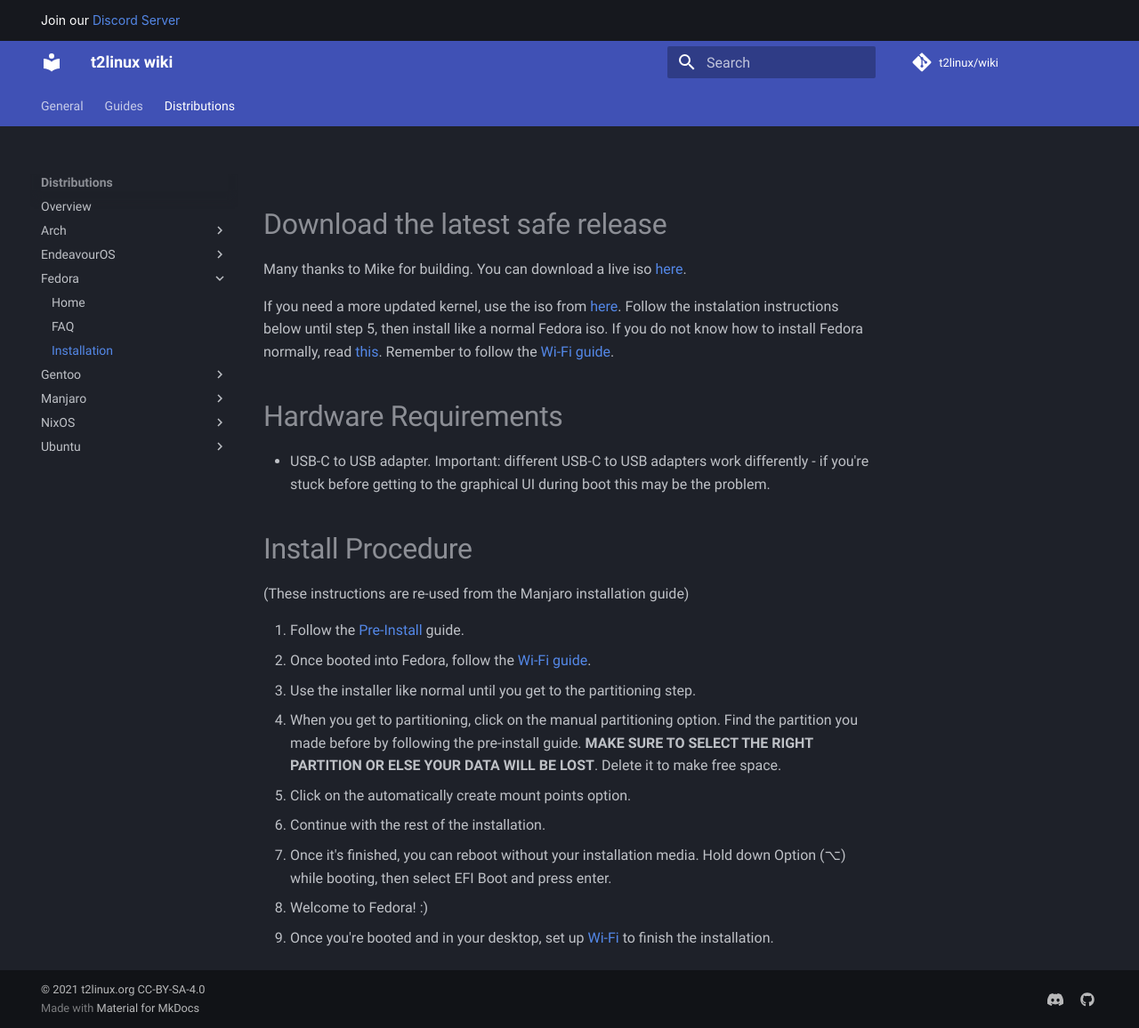
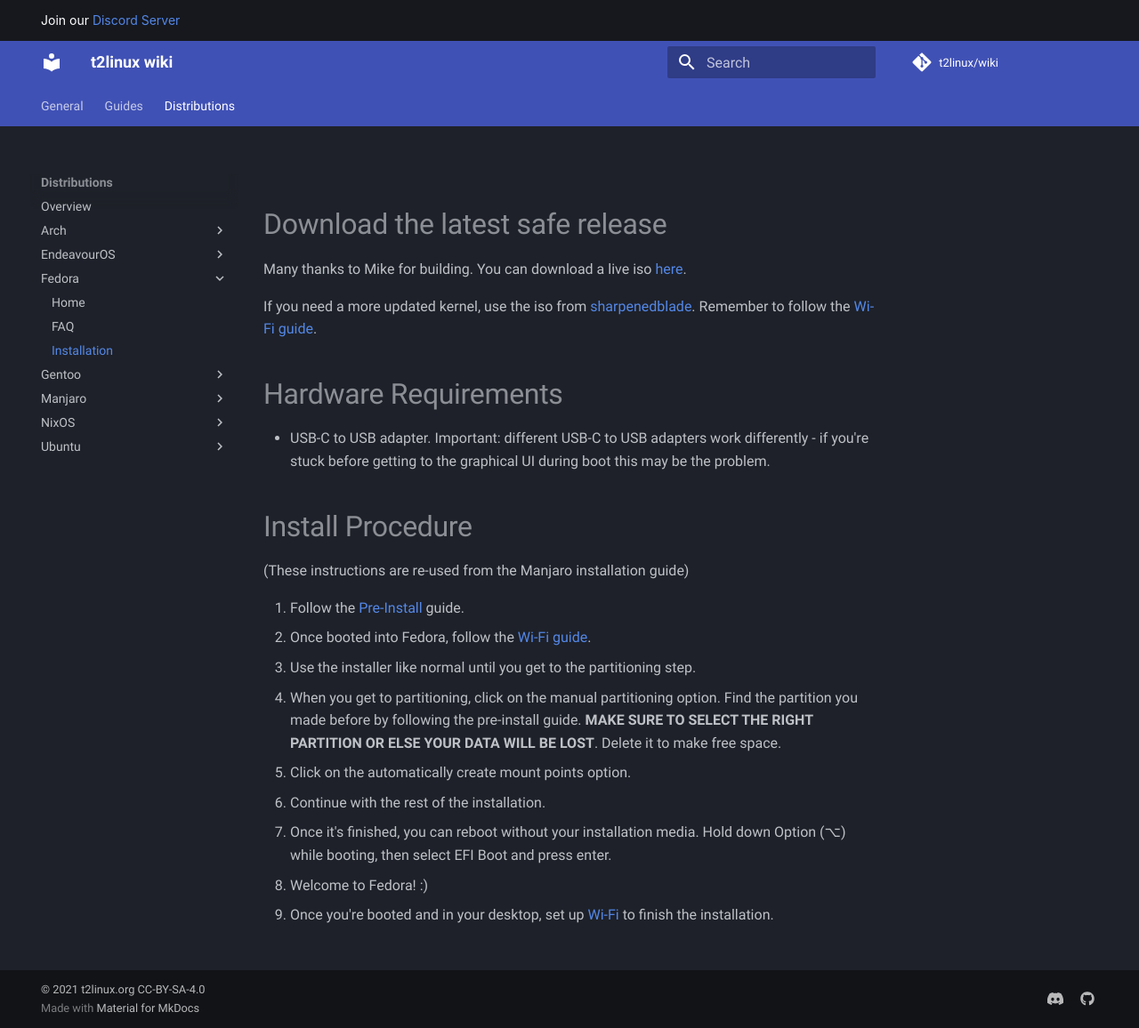
Before and after one commit to t2linux/wiki, an MkDocs documentation site: the page built from docs/distributions/fedora/installation.md, in a window 1280 px wide and 1156 px high. Shown: the whole window at 89% size. Built offline with MkDocs 1.6.1 and Material for MkDocs 9.7.7, drawn with Linux system fonts in a browser that asks for light colours; comment, search, counter and statistics services are not loaded.

Commit message:
Update instruction for sharpenedblade fedora ISO.

```diff
--- a/docs/distributions/fedora/installation.md
+++ b/docs/distributions/fedora/installation.md
@@ -2,7 +2,7 @@
 
 Many thanks to Mike for building. You can download a live iso [here](https://github.com/mikeeq/mbp-fedora).
 
-If you need a more updated kernel, use the iso from [here](https://github.com/sharpenedblade/t2linux-fedora-iso/releases). Follow the instalation instructions below until step 5, then install like a normal Fedora iso. If you do not know how to install Fedora normally, read [this](https://docs.fedoraproject.org/en-US/fedora/latest/install-guide/). Remember to follow the [Wi-Fi guide](https://wiki.t2linux.org/guides/wifi-bluetooth/).
+If you need a more updated kernel, use the iso from [sharpenedblade](https://github.com/sharpenedblade/t2linux-fedora-iso/releases). Remember to follow the [Wi-Fi guide](https://wiki.t2linux.org/guides/wifi-bluetooth/).
 
 # Hardware Requirements
 
```
